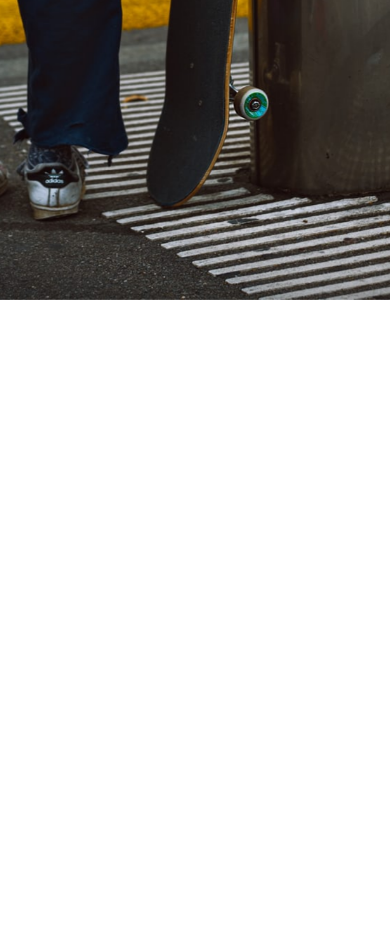
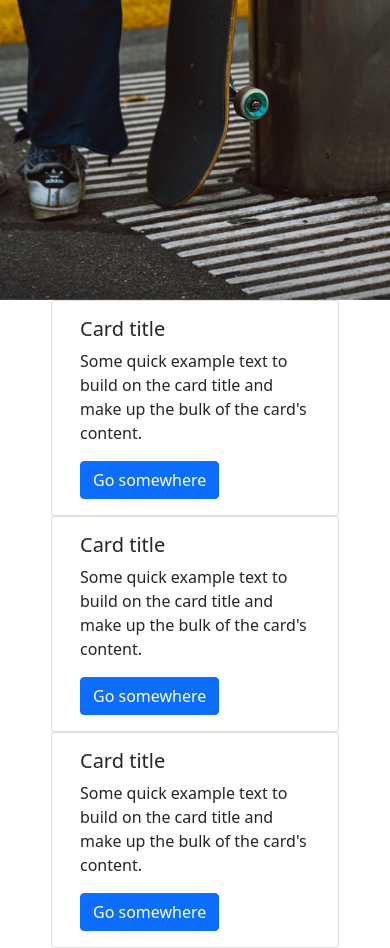
Before and after one commit to prestonevans/BootstrapCarousel, a plain HTML site: page index.html in a window 390 px wide. Shown: the part 544-1492 px from the top of the page. Before the commit the page ends 844 px from the top, so only its background shows below. Drawn offline with nearby package versions, Linux system fonts and the light colour scheme.

Commit message:
added cards and made responsive

```diff
--- a/index.html
+++ b/index.html
@@ -12,7 +12,7 @@
 </head>
 
 <body>
-    <div id="carouselExampleIndicators" class="carousel slide" data-ride="carousel" data-interval='false'>
+    <div id="carouselExampleIndicators" class="carousel slide" data-ride="carousel" data-interval=false>
         <div class="carousel-inner">
             <div class="carousel-item active">
                 <img class="d-block w-100" src="images/img1.jpeg" alt="First slide">
@@ -59,6 +59,36 @@
             <span class="sr-only">Next</span>
         </a>
     </div>
+    <div class="row justify-content-lg-around justify-content-center">
+        <div class="card col-md-4" style="width: 18rem;">
+            <div class="card-body">
+                <h5 class="card-title">Card title</h5>
+                <p class="card-text">Some quick example text to build on the card title and make up the bulk of the
+                    card's
+                    content.</p>
+                <a href="#" class="btn btn-primary">Go somewhere</a>
+            </div>
+        </div>
+        <div class="card col-md-4" style="width: 18rem;">
+            <div class="card-body">
+                <h5 class="card-title">Card title</h5>
+                <p class="card-text">Some quick example text to build on the card title and make up the bulk of the
+                    card's
+                    content.</p>
+                <a href="#" class="btn btn-primary">Go somewhere</a>
+            </div>
+        </div>
+        <div class="card col-md-4" style="width: 18rem;">
+            <div class="card-body">
+                <h5 class="card-title">Card title</h5>
+                <p class="card-text">Some quick example text to build on the card title and make up the bulk of the
+                    card's
+                    content.</p>
+                <a href="#" class="btn btn-primary">Go somewhere</a>
+            </div>
+        </div>
+    </div>
+
     <script src="https://code.jquery.com/jquery-3.2.1.slim.min.js"
         integrity="sha384-KJ3o2DKtIkvYIK3UENzmM7KCkRr/rE9/Qpg6aAZGJwFDMVNA/GpGFF93hXpG5KkN"
         crossorigin="anonymous"></script>
```
